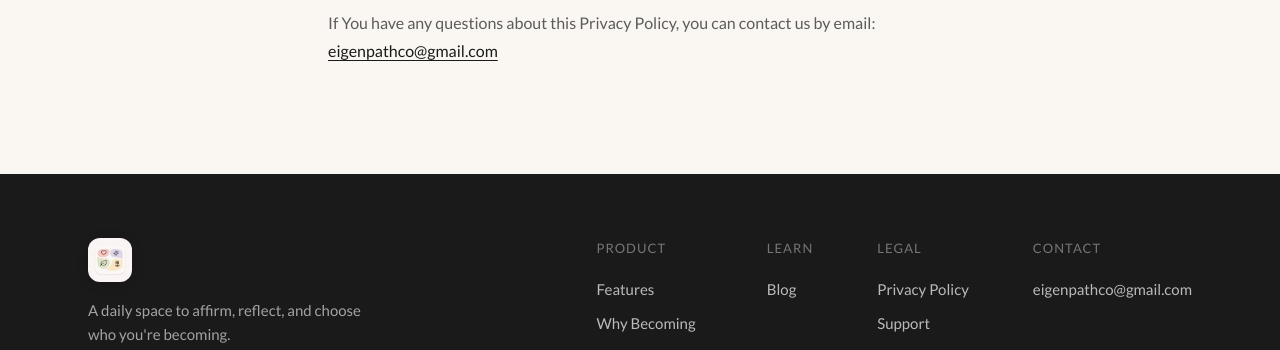
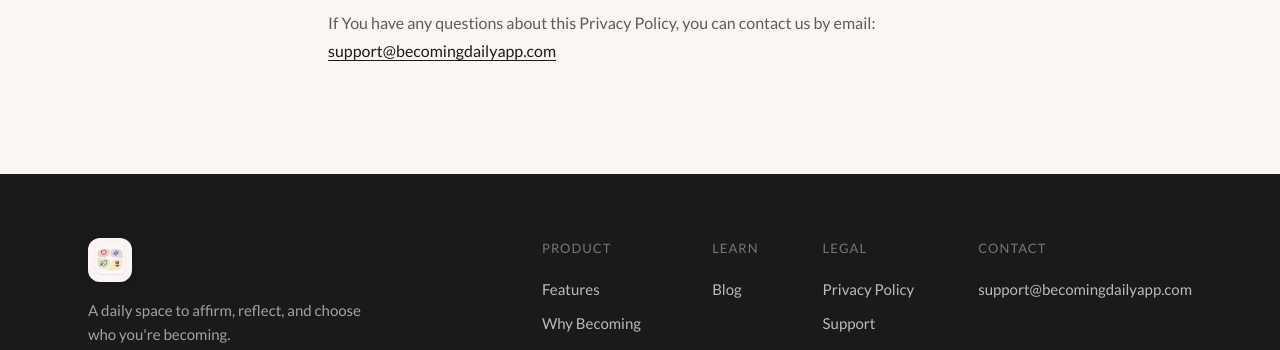
Before and after one commit to craag2/becoming-website, a plain HTML site: page privacy.html in a window 1280 px wide. Shown: the part 3800-4150 px from the top of the page. Drawn offline with nearby package versions, Linux system fonts and the light colour scheme.

Commit message:
Update contact email to support@becomingdailyapp.com

```diff
--- a/privacy.html
+++ b/privacy.html
@@ -216,7 +216,7 @@
         <p>You are advised to review this Privacy Policy periodically. Changes become effective when posted.</p>
 
         <h2>Contact Us</h2>
-        <p>If You have any questions about this Privacy Policy, you can contact us by email: <a href="mailto:eigenpathco@gmail.com">eigenpathco@gmail.com</a></p>
+        <p>If You have any questions about this Privacy Policy, you can contact us by email: <a href="mailto:support@becomingdailyapp.com">support@becomingdailyapp.com</a></p>
 
       </div>
     </div>
@@ -249,7 +249,7 @@
           </div>
           <div class="footer-col">
             <h4>Contact</h4>
-            <a href="mailto:eigenpathco@gmail.com">eigenpathco@gmail.com</a>
+            <a href="mailto:support@becomingdailyapp.com">support@becomingdailyapp.com</a>
           </div>
         </div>
       </div>
```
Also changed, not shown: blog.html (+1 -1 lines), blog/affirmation-and-reflection.html (+1 -1 lines), blog/affirmations-for-anxiety.html (+1 -1 lines), blog/how-to-write-affirmations.html (+1 -1 lines), blog/morning-affirmation-routine.html (+1 -1 lines), blog/why-affirmations-work.html (+1 -1 lines), index.html (+3 -3 lines).
